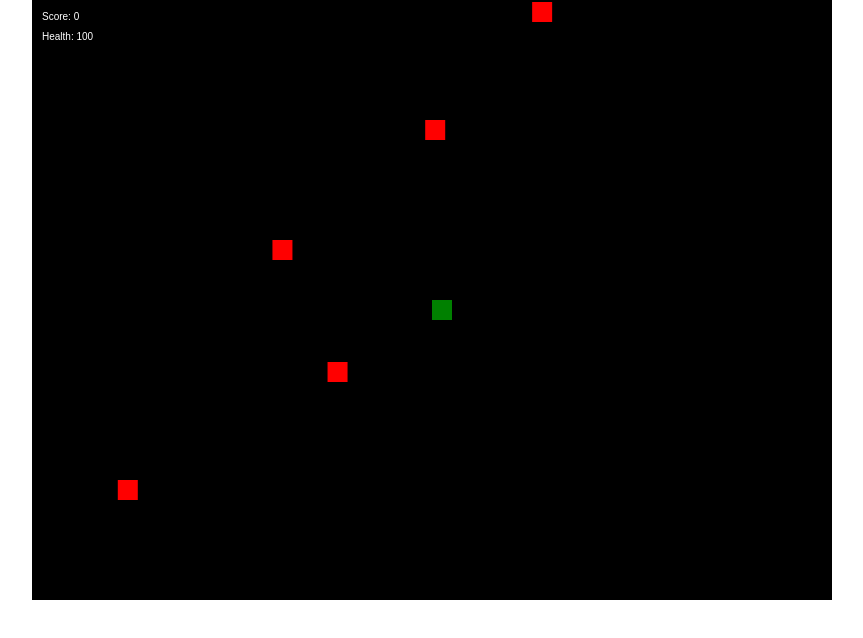
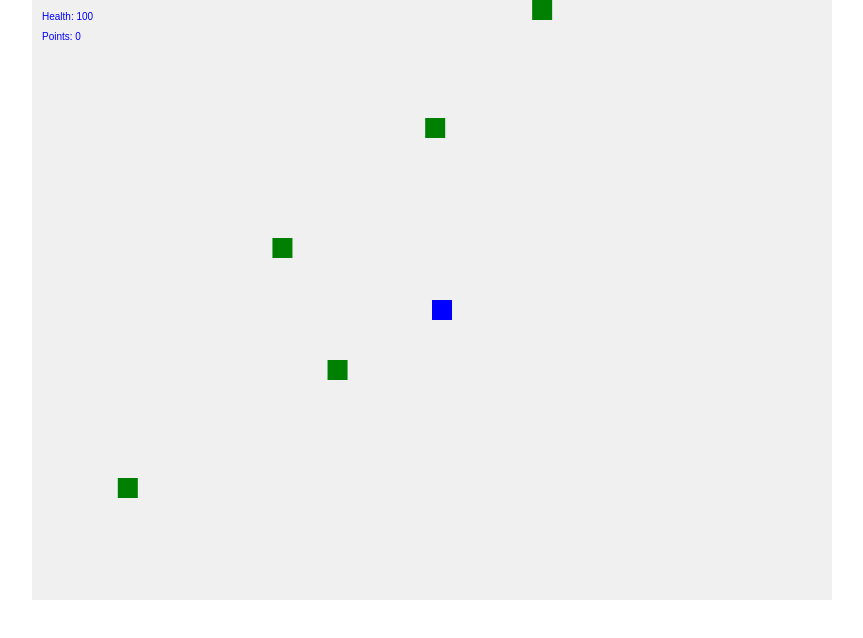
Before and after one commit to quickvr/PJ-DISCORD, a plain HTML site: page index.html in a window 1280 px wide. Shown: the whole page, without its empty margins (208-1071 px from the left). Drawn offline with Linux system fonts and the light colour scheme.

Commit message:
Update index.html

```diff
--- a/index.html
+++ b/index.html
@@ -6,7 +6,7 @@
     <title>Shooting Game</title>
     <style>
         body { margin: 0; overflow: hidden; }
-        canvas { background: #000; display: block; margin: auto; }
+        canvas { background: #f0f0f0; display: block; margin: auto; }
     </style>
 </head>
 <body>
@@ -15,97 +15,85 @@
         const canvas = document.getElementById('gameCanvas');
         const ctx = canvas.getContext('2d');
 
-        let player = { x: 400, y: 300, width: 20, height: 20, health: 100, score: 0 };
+        let player = { x: 400, y: 300, width: 20, height: 20, health: 100, points: 0 };
         let bullets = [];
         let enemies = [];
-        let keys = {};
+        let enemySpeed = 2;
 
         function spawnEnemy() {
-            enemies.push({ x: Math.random() * canvas.width, y: 0, width: 20, height: 20 });
+            let enemy = { x: Math.random() * canvas.width, y: 0, width: 20, height: 20 };
+            enemies.push(enemy);
         }
 
         function update() {
-            if (keys['w'] && player.y > 0) player.y -= 5;
-            if (keys['s'] && player.y < canvas.height - player.height) player.y += 5;
-            if (keys['a'] && player.x > 0) player.x -= 5;
-            if (keys['d'] && player.x < canvas.width - player.width) player.x += 5;
+            ctx.clearRect(0, 0, canvas.width, canvas.height);
+            drawPlayer();
+            drawBullets();
+            drawEnemies();
+            checkCollisions();
+            moveEnemies();
+            requestAnimationFrame(update);
+        }
 
-            bullets.forEach((bullet, index) => {
-                bullet.y -= 5;
-                if (bullet.y < 0) bullets.splice(index, 1);
+        function drawPlayer() {
+            ctx.fillStyle = 'blue';
+            ctx.fillRect(player.x, player.y, player.width, player.height);
+            ctx.fillText(`Health: ${player.health}`, 10, 20);
+            ctx.fillText(`Points: ${player.points}`, 10, 40);
+        }
+
+        function drawBullets() {
+            ctx.fillStyle = 'red';
+            bullets.forEach(bullet => {
+                ctx.fillRect(bullet.x, bullet.y, bullet.width, bullet.height);
             });
+        }
 
-            enemies.forEach((enemy, index) => {
-                enemy.y += 2;
-                if (enemy.y > canvas.height) enemies.splice(index, 1);
-                if (collision(player, enemy)) {
-                    player.health -= 10;
-                    enemies.splice(index, 1);
-                }
+        function drawEnemies() {
+            ctx.fillStyle = 'green';
+            enemies.forEach(enemy => {
+                ctx.fillRect(enemy.x, enemy.y, enemy.width, enemy.height);
             });
+        }
 
-            bullets.forEach((bullet, bIndex) => {
-                enemies.forEach((enemy, eIndex) => {
-                    if (collision(bullet, enemy)) {
-                        player.score += 10;
-                        bullets.splice(bIndex, 1);
-                        enemies.splice(eIndex, 1);
+        function moveEnemies() {
+            enemies.forEach(enemy => {
+                enemy.y += enemySpeed;
+            });
+        }
+
+        function checkCollisions() {
+            bullets.forEach((bullet, bulletIndex) => {
+                enemies.forEach((enemy, enemyIndex) => {
+                    if (bullet.x < enemy.x + enemy.width && bullet.x + bullet.width > enemy.x &&
+                        bullet.y < enemy.y + enemy.height && bullet.y + bullet.height > enemy.y) {
+                        bullets.splice(bulletIndex, 1);
+                        enemies.splice(enemyIndex, 1);
+                        player.points += 10;
                     }
                 });
             });
 
-            if (player.health <= 0) {
-                alert('Game Over! Your score: ' + player.score);
-                document.location.reload();
-            }
+            enemies.forEach(enemy => {
+                if (enemy.y + enemy.height > player.y && enemy.x < player.x + player.width && enemy.x + enemy.width > player.x) {
+                    player.health -= 1;
+                    enemies.splice(enemies.indexOf(enemy), 1);
+                }
+            });
         }
 
-        function collision(rect1, rect2) {
-            return rect1.x < rect2.x + rect2.width &&
-                   rect1.x + rect1.width > rect2.x &&
-                   rect1.y < rect2.y + rect2.height &&
-                   rect1.y + rect1.height > rect2.y;
-        }
-
-        function draw() {
-            ctx.clearRect(0, 0, canvas.width, canvas.height);
-            ctx.fillStyle = 'green';
-            ctx.fillRect(player.x, player.y, player.width, player.height);
-
-            bullets.forEach(bullet => {
-                ctx.fillStyle = 'yellow';
-                ctx.fillRect(bullet.x, bullet.y, 5, 10);
-            });
-
-            enemies.forEach(enemy => {
-                ctx.fillStyle = 'red';
-                ctx.fillRect(enemy.x, enemy.y, enemy.width, enemy.height);
-            });
-
-            ctx.fillStyle = 'white';
-            ctx.fillText('Score: ' + player.score, 10, 20);
-            ctx.fillText('Health: ' + player.health, 10, 40);
-        }
-
-        function gameLoop() {
-            update();
-            draw();
-            requestAnimationFrame(gameLoop);
-        }
-
-        document.addEventListener('keydown', (e) => {
-            keys[e.key] = true;
-            if (e.key === ' ') {
-                bullets.push({ x: player.x + player.width / 2 - 2.5, y: player.y });
+        document.addEventListener('keydown', (event) => {
+            if (event.key === 'w') player.y -= 5;
+            if (event.key === 's') player.y += 5;
+            if (event.key === 'a') player.x -= 5;
+            if (event.key === 'd') player.x += 5;
+            if (event.key === ' ') {
+                bullets.push({ x: player.x + player.width / 2, y: player.y, width: 5, height: 5 });
             }
         });
 
-        document.addEventListener('keyup', (e) => {
-            keys[e.key] = false;
-        });
-
         setInterval(spawnEnemy, 1000);
-        gameLoop();
+        update();
     </script>
 </body>
 </html>
```
